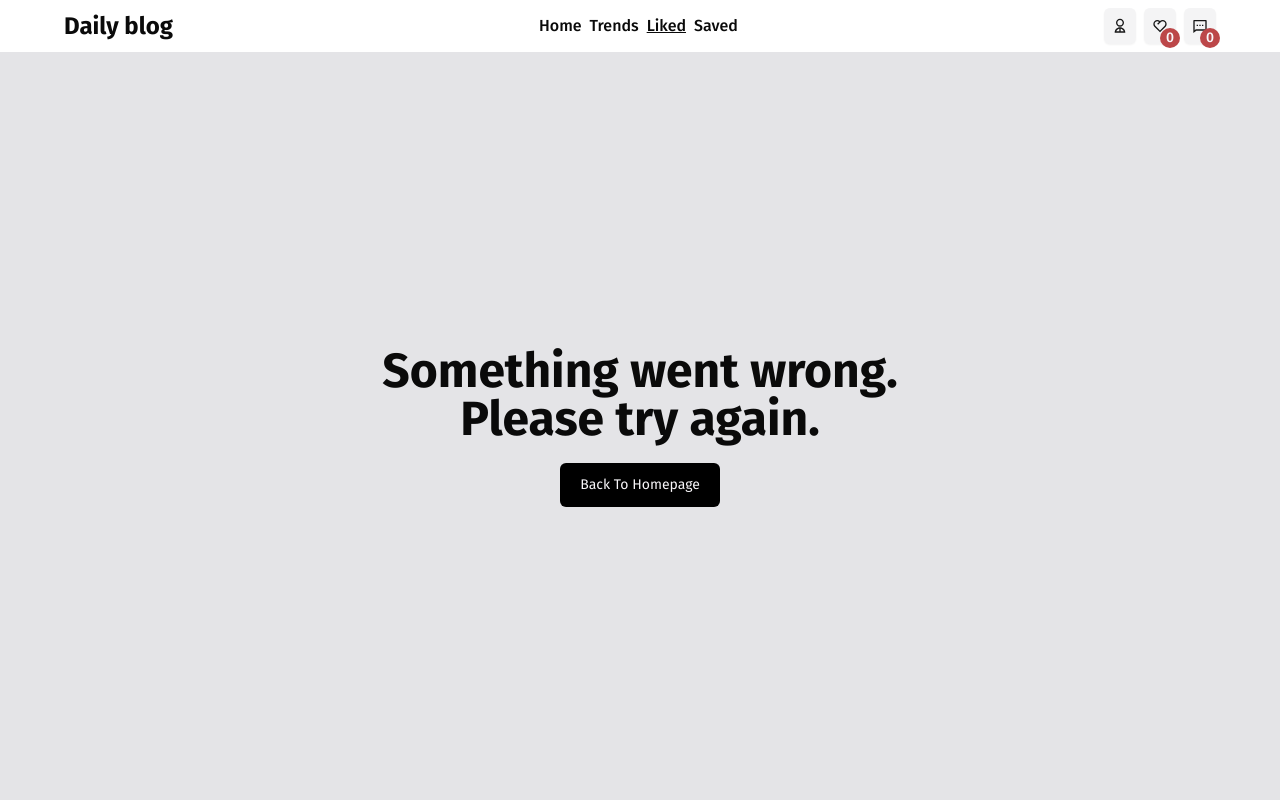
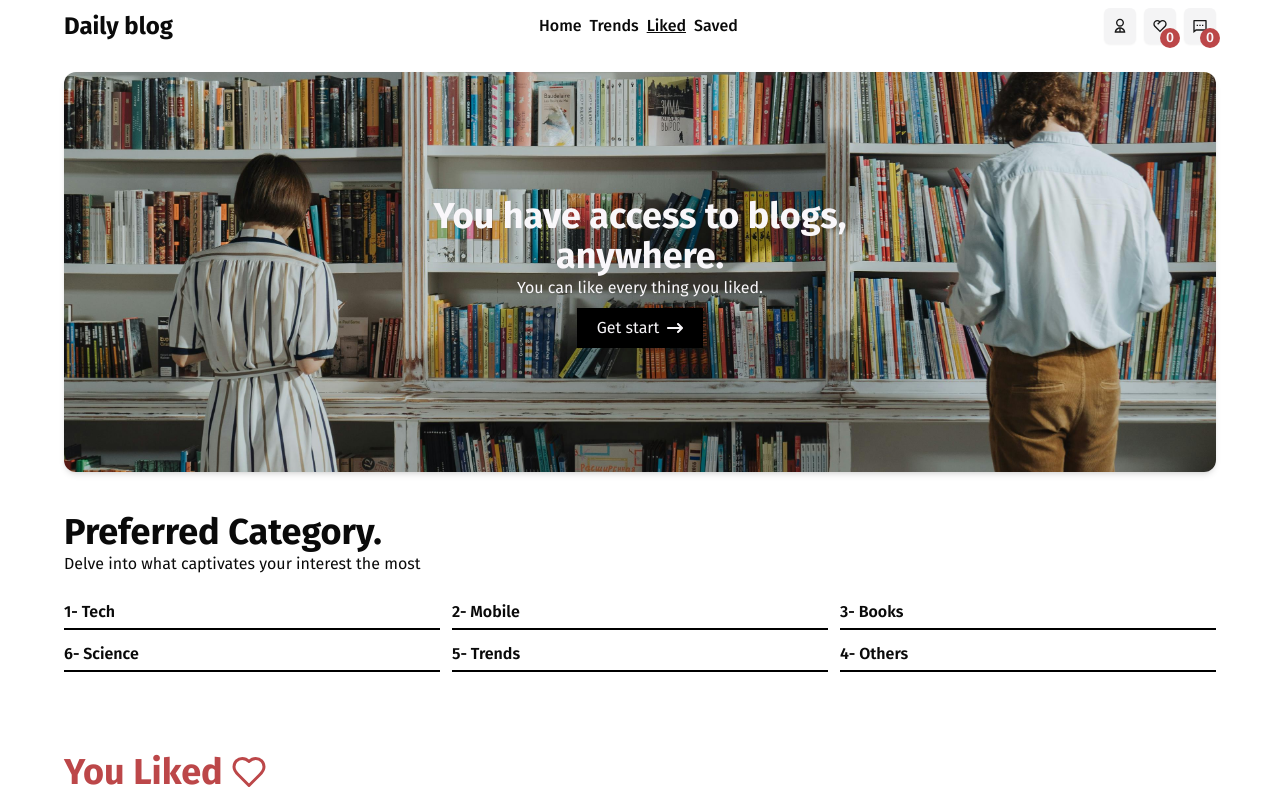
Before and after one commit to Mhorg8/blog-page-v1, a Next.js app: page /liked in a window 1280 px wide. Before the commit this address had no page. Shown: the top 800 px of the page. Built offline with nearby package versions, Linux system fonts and the light colour scheme.

Commit message:
create liked page ui

```diff
--- /dev/null
+++ b/src/app/liked/page.tsx
@@ -0,0 +1,57 @@
+import React from 'react';
+import TrendBanner from "@/components/trends/TrendBanner";
+import HeaderTitle from "@/components/HeaderTitle";
+import TrendsItemList from "@/app/trends/TrendsItemList";
+import SmallProfileView from "@/components/SmallProfileView";
+import {LuHeart} from "react-icons/lu";
+
+const favoriteCategories = [
+    {id: 1, name: 'Tech'},
+    {id: 2, name: 'Mobile'},
+    {id: 3, name: 'Books'},
+    {id: 6, name: 'Science'},
+    {id: 5, name: 'Trends'},
+    {id: 4, name: 'Others'},
+
+]
+
+const LikedPage = () => {
+    return (
+        <div className="container">
+            <TrendBanner ImageSrc="/trendBanner2.jpg" title="You have access to blogs, anywhere."
+                         subtitle="You can like every thing you liked."/>
+
+            <div className="mt-10 w-100">
+                <div>
+                    <HeaderTitle text="Preferred Category."/>
+                    <p>Delve into what captivates your interest the most</p>
+                </div>
+
+                <div className="grid grid-cols-1 md:grid-cols-2 lg:grid-cols-3 gap-x-3 gap-y-2 mt-5">
+                    {favoriteCategories.map((category) => {
+                        return <div key={category.id}
+                                    className="border-b-2 py-1 border-black font-semibold hover:border-b-4 cursor-pointer transition-all duration-200">
+                            <span className="">{category.id}</span>- <span className="">{category.name}</span>
+                        </div>
+                    })}
+                </div>
+            </div>
+
+
+            <div
+                className="flex flex-col md:flex-row w-full h-full items-center md:items-start justify-start gap-x-5 mt-10 relative">
+                <div className="w-full mt-10 ">
+                    <HeaderTitle text="You Liked" icon={<LuHeart/>} customStyle="mb-5 text-red"/>
+                    <TrendsItemList/>
+                </div>
+                <div className="hidden h-full md:block w-[300px] p-2 mt-24 bg-zinc-200 rounded-xl space-y-2">
+                    <SmallProfileView/>
+                    <SmallProfileView/>
+                    <SmallProfileView/>
+                </div>
+            </div>
+        </div>
+    );
+};
+
+export default LikedPage;
--- a/src/app/trends/page.tsx
+++ b/src/app/trends/page.tsx
@@ -5,13 +5,13 @@ import BestWriter from "@/app/trends/BestWriter";
 import TrendsItemList from "@/app/trends/TrendsItemList";
 import SmallProfileView from "@/components/SmallProfileView";
 
-
 const TrendsPage = () => {
 
     return (
         <div className="container ">
             {/*banner*/}
-            <TrendBanner/>
+            <TrendBanner ImageSrc="/trendBanner.jpg" title="New way for Reading anything." subtitle="You can find everything you want here."/>
+
             {/*Mapping on Trend Items and displayed here */}
             <div
                 className="flex flex-col md:flex-row w-full h-full items-center md:items-start justify-start gap-x-5 mt-10 relative">
@@ -40,9 +40,9 @@ const TrendsPage = () => {
                     <TrendsItemList/>
                 </div>
                 <div className="hidden h-full md:block w-[300px] p-2 mt-24 bg-zinc-200 rounded-xl space-y-2">
-                  <SmallProfileView />
-                  <SmallProfileView />
-                  <SmallProfileView />
+                    <SmallProfileView/>
+                    <SmallProfileView/>
+                    <SmallProfileView/>
                 </div>
             </div>
         </div>
--- a/src/components/HeaderTitle.tsx
+++ b/src/components/HeaderTitle.tsx
@@ -1,16 +1,18 @@
-import React from "react";
+import React, {ReactNode} from "react";
 
 interface HeaderTitleProps {
     text: string;
     customStyle?: string;
+    icon?: ReactNode;
 }
 
-const HeaderTitle = ({ text, customStyle }: HeaderTitleProps) => {
+const HeaderTitle = ({text, customStyle, icon}: HeaderTitleProps) => {
     return (
         <h2
-      className={`${customStyle && customStyle} text-2xl md:text-4xl font-bold`}
+            className={`${customStyle && customStyle} text-2xl md:text-4xl font-bold flex items-center gap-2`}
         >
             {text}
+            {icon}
         </h2>
     );
 };
--- a/src/components/trends/TrendBanner.tsx
+++ b/src/components/trends/TrendBanner.tsx
@@ -1,24 +1,28 @@
 import React from 'react';
 import {FaArrowRightLong} from "react-icons/fa6";
 import Image from "next/image";
-import TrendBannerImage from '../../../public/trendBanner2.jpg'
 
 
-const TrendBanner = () => {
+interface Props {
+    ImageSrc: string
+    title: string;
+    subtitle: string;
+}
+
+const TrendBanner = ({ImageSrc, title, subtitle}: Props) => {
     return (
         <div className="w-full h-[50dvh] mt-5">
             <div className="w-full h-full relative flex items-center justify-center">
                 <div
                     className="absolute top-1/2 -translate-y-1/2 left-1/2 -translate-x-1/2 z-10 text-white  text-center flex flex-col items-center justify-center">
-                    <h1 className=" font-bold text-3xl md:text-4xl">New way for Reading
-                        anything.</h1>
-                    <p>You can find everything you want here.</p>
+                    <h1 className=" font-bold text-3xl md:text-4xl">{title}</h1>
+                    <p>{subtitle}</p>
                     <button className="bg-black px-5 py-2 mt-2 hover:text-green flex items-center gap-2">
                         <span>Get start</span>
                         <FaArrowRightLong/>
                     </button>
                 </div>
-                <Image src={TrendBannerImage} alt="trend banner" fill sizes="fill"
+                <Image src={ImageSrc} alt="trend banner" fill sizes="fill"
                        className="rounded-xl shadow-md object-cover"/>
             </div>
         </div>
```
Also changed, not shown: public/trendBanner2.jpg. Lines whose indentation alone changed are shown as unchanged.
